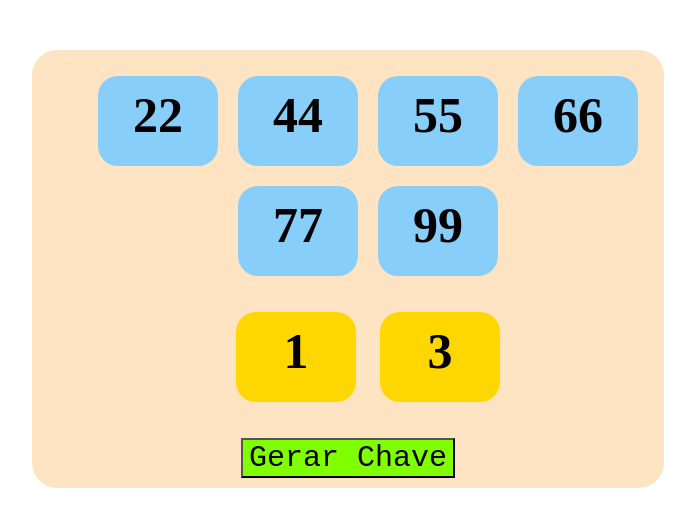
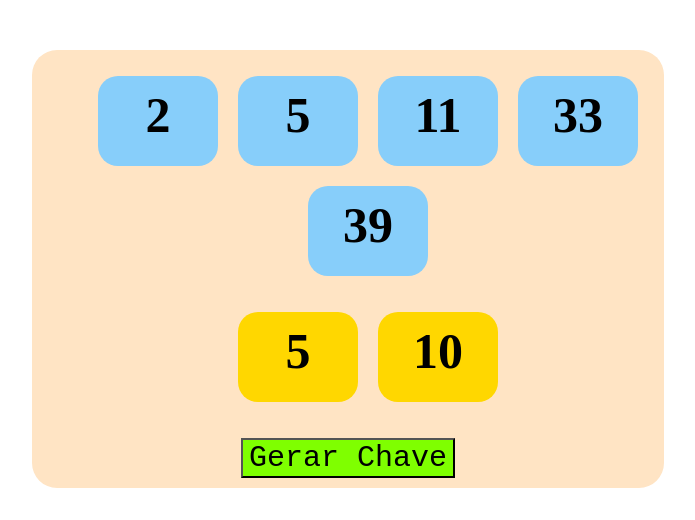
Before and after one commit to SIR2425/EXERCISES_1_EURO, a plain HTML site: page PL1/index.html in a window 1280 px wide. Both pictures are taken after a click on the button "Gerar Chave". Shown: the part 148-668 px from the top of the page, without its empty margins (292-987 px from the left). Drawn offline with Linux system fonts and the light colour scheme; files whose address does not match are found by name.

Commit message:
final v1

```diff
--- a/PL1/index.html
+++ b/PL1/index.html
@@ -46,16 +46,39 @@
 
     botao.addEventListener("click",geraChave);
 
+    // gera array de num numeros entre min e max sem repeticoes
+    function gerador(num, min, max) {
+        //debugger;
+        resultado = new Set();
+        while (resultado.size < num) {
+            novo = Math.floor(Math.random() * (max - min + 1) + min);
+            resultado.add(novo)
+        }
+        return [...resultado].sort((a,b)=>a-b);
+    }
+
     function geraChave()  {
 
+        let numeros = gerador(5,1,50);
+        let estrelas = gerador(2,1,12);
 
-        console.log("gerada");
-        lista = document.getElementById("olMain");
-        lista.innerHTML = "";
-        newli = document.createElement("li");
-        lista.innerHTML="<li>22</li><li>44</li><li>55</li><li>66</li><li>77</li>"
-        newli.innerHTML = "99";
-        lista.appendChild(newli);
+
+        let listanumeros = document.getElementById("olMain");
+        listanumeros.innerHTML = "";
+        for (i=0;i<5;i++) {
+            let newli = document.createElement('li')
+            newli.innerHTML = numeros[i];
+            listanumeros.appendChild(newli);
+        }
+
+        let listaestrelas = document.getElementById("olStars");
+        listaestrelas.innerHTML = "";
+        estrelas.forEach((estrela) => {
+            let newli = document.createElement('li');
+            newli.innerHTML = estrela;
+            listaestrelas.appendChild(newli);
+        });
+
     }
 
 
```
Also changed, not shown: PL2/index.html (+0 -1 lines).
